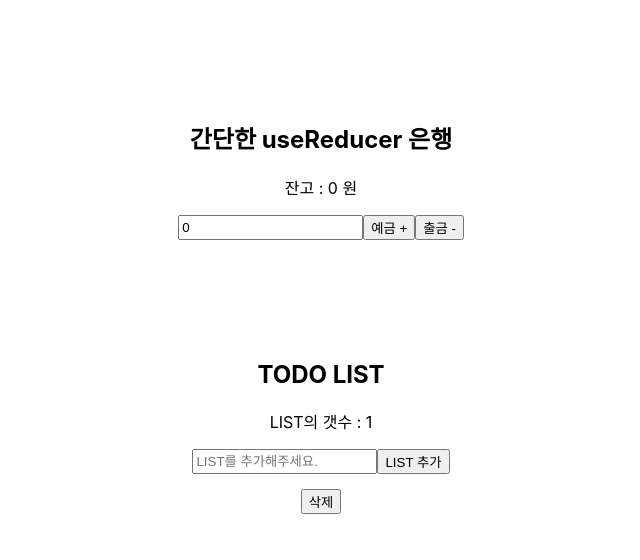
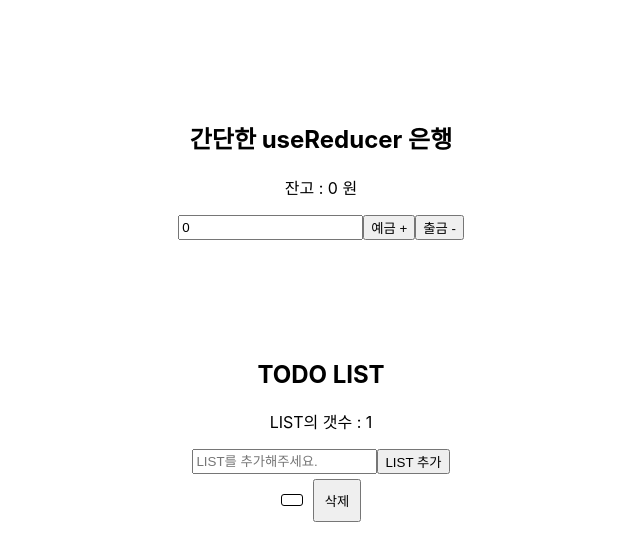
Before and after one commit to yangareum1818/javascript_practice, a React (Create React App) app: page / in a window 1280 px wide. Both pictures are taken after a click on the button "LIST 추가". Shown: the top 560 px of the page, without its empty margins (319-959 px from the left). Built offline with nearby package versions, Linux system fonts and the light colour scheme.

Commit message:
2번째 예제 파일분리, 체크할 수 있는 기능 추가, README 설명글 추가

```diff
--- a/src/App.css
+++ b/src/App.css
@@ -12,9 +12,24 @@ h2, p, .list { text-align: center; }
 }
 
 .list {
-  padding: 10px;
+  padding: 5px 0;
+  font-size: 0;
 }
 
 .list span {
+  display: inline-block;
+  padding: 5px 10px;
+  margin-right: 10px;
+  border: 1px solid #000;
+  border-radius: 3px;
   font-size: 24px;
+  vertical-align: middle;
+  cursor: pointer;
 }
+
+.btn {
+  padding: 10px;
+  display: inline-block;
+  vertical-align: middle;
+  cursor: pointer;
+}
--- a/src/App.js
+++ b/src/App.js
@@ -1,54 +1,12 @@
 import React, { useReducer, useState } from "react";
 import { BANKACTION_TYPES, bankReducer } from "./reducer/simpleReducer";
+import {
+  TODOACTION_TYPES,
+  todoReducer,
+  initialstate,
+} from "./reducer/todoReducer";
 import TodoListItem from "./todoList";
 import "./App.css";
-
-// reducer : state를 업데이트, 기록 해주는 역할 (은행)
-// dispatch : state 업데이트를 위한 요구사항
-// action : 요구의 내용
-// [새로운state, dispatch] = useReducer(리듀서 , 초기값(함수로 만든 객체, 직관적인 값인 0 등..이 들어갈 수 있다.) )
-
-const TODOACTION_TYPES = {
-  addlist: "add-todo",
-  removelist: "remove-todo",
-  solvelist: "solve-todo",
-};
-
-const todoReducer = (state, action) => {
-  console.log("todolist", state, action);
-
-  switch (action.type) {
-    case TODOACTION_TYPES.addlist:
-      const listname = action.payload.listitem;
-      const newList = {
-        id: Date.now(),
-        name: listname,
-      };
-      return {
-        count: state.count + 1,
-        lists: [...state.lists, newList],
-      };
-
-    case TODOACTION_TYPES.removelist:
-      return {
-        count: state.count - 1,
-        // todoList컨퍼넌트에 인자로 id를 넘겨 주었기 때문에 id로 분별해낸다.
-        // filter메소드를 이용해 list에 id가 payload의 id가 해당하지 않는 list들을 filtering 해 준다.
-        lists: state.lists.filter((list) => list.id !== action.payload.id),
-      };
-
-    case TODOACTION_TYPES.solvelist:
-      return {};
-
-    default:
-      return state;
-  }
-};
-
-const initialstate = {
-  count: 0,
-  lists: [],
-};
 
 function App() {
   const [number, setNumber] = useState(0);
@@ -123,6 +81,7 @@ function App() {
               name={list.name}
               todoDispatch={todoDispatch}
               id={list.id}
+              isHere={list.isHere}
             />
           );
         })}
--- a/src/reducer/simpleReducer.js
+++ b/src/reducer/simpleReducer.js
@@ -1,12 +1,8 @@
-// type은 Object로 만들어 코드를 더욱 깔끔하게 해준다.
 export const BANKACTION_TYPES = {
   deposit: "deposit",
   withdraw: "withdraw",
 };
 
-// reducer는 두가지의 인자를 받는다.
-// 첫번째 인자는 현재의 state값을 받는다. (state, ) money의 값인 state를 받는다.
-// 두번째 인자로는 action을 받는다. ( , action) state를 변경해달라는 요구사항인 action을 받는다.
 export const bankReducer = (state, action) => {
   console.log("reducer 작동 중인거다 ?", state, action);
 
--- /dev/null
+++ b/src/reducer/todoReducer.js
@@ -0,0 +1,55 @@
+export const TODOACTION_TYPES = {
+  addlist: "add-todo",
+  removelist: "remove-todo",
+  solvelist: "solve-todo",
+};
+
+export const todoReducer = (state, action) => {
+  console.log("todolist", state, action);
+
+  switch (action.type) {
+    case TODOACTION_TYPES.addlist:
+      const listname = action.payload.listitem;
+      const newList = {
+        id: Date.now(),
+        name: listname,
+        isHere: false,
+      };
+      return {
+        count: state.count + 1,
+        lists: [...state.lists, newList],
+      };
+
+    case TODOACTION_TYPES.removelist:
+      return {
+        count: state.count - 1,
+        // todoList컨퍼넌트에 인자로 id를 넘겨 주었기 때문에 id로 분별해낸다.
+        // filter메소드를 이용해 list에 id가 payload의 id가 해당하지 않는 list들을 filtering 해 준다.
+        lists: state.lists.filter((list) => list.id !== action.payload.id),
+      };
+
+    case TODOACTION_TYPES.solvelist:
+      return {
+        count: state.count,
+        lists: state.lists.map((list) => {
+          // 삭제와 동일하게 id로 분별해주고 map메소드를 이용해 조건문으로 list의 id값이 action.payload.id(dispatch: payload로 id로 넘겨준 값)일 때 ...list를 그대로 가지고 있고 isHere값으로만 부정일때 isHere값이 변한다.
+          // isHere는 span태그를 onClick했을 때 dispatch를 준 type과 id이고 style은 삼항연산자로 조건을 주었다.
+          if (list.id === action.payload.id) {
+            return {
+              ...list,
+              isHere: !list.isHere,
+            };
+          }
+          return list;
+        }),
+      };
+
+    default:
+      return state;
+  }
+};
+
+export const initialstate = {
+  count: 0,
+  lists: [],
+};
--- a/src/todoList.js
+++ b/src/todoList.js
@@ -1,9 +1,24 @@
-const TodoListItem = ({ name, todoDispatch, id }) => {
+import { TODOACTION_TYPES } from "./reducer/todoReducer";
+
+const TodoListItem = ({ name, todoDispatch, id, isHere }) => {
   return (
     <div className="list">
-      <span>{name}</span>
+      <span
+        style={{
+          backgroundColor: isHere ? "#000" : "#fff",
+          color: isHere ? "#fff" : "#000",
+        }}
+        onClick={() =>
+          todoDispatch({ type: TODOACTION_TYPES.solvelist, payload: { id } })
+        }
+      >
+        {name}
+      </span>
       <button
-        onClick={() => todoDispatch({ type: "remove-todo", payload: { id } })}
+        className="btn"
+        onClick={() =>
+          todoDispatch({ type: TODOACTION_TYPES.removelist, payload: { id } })
+        }
       >
         삭제
       </button>
```
Also changed, not shown: 1 other file (tests, documents, lock files or other folders).
